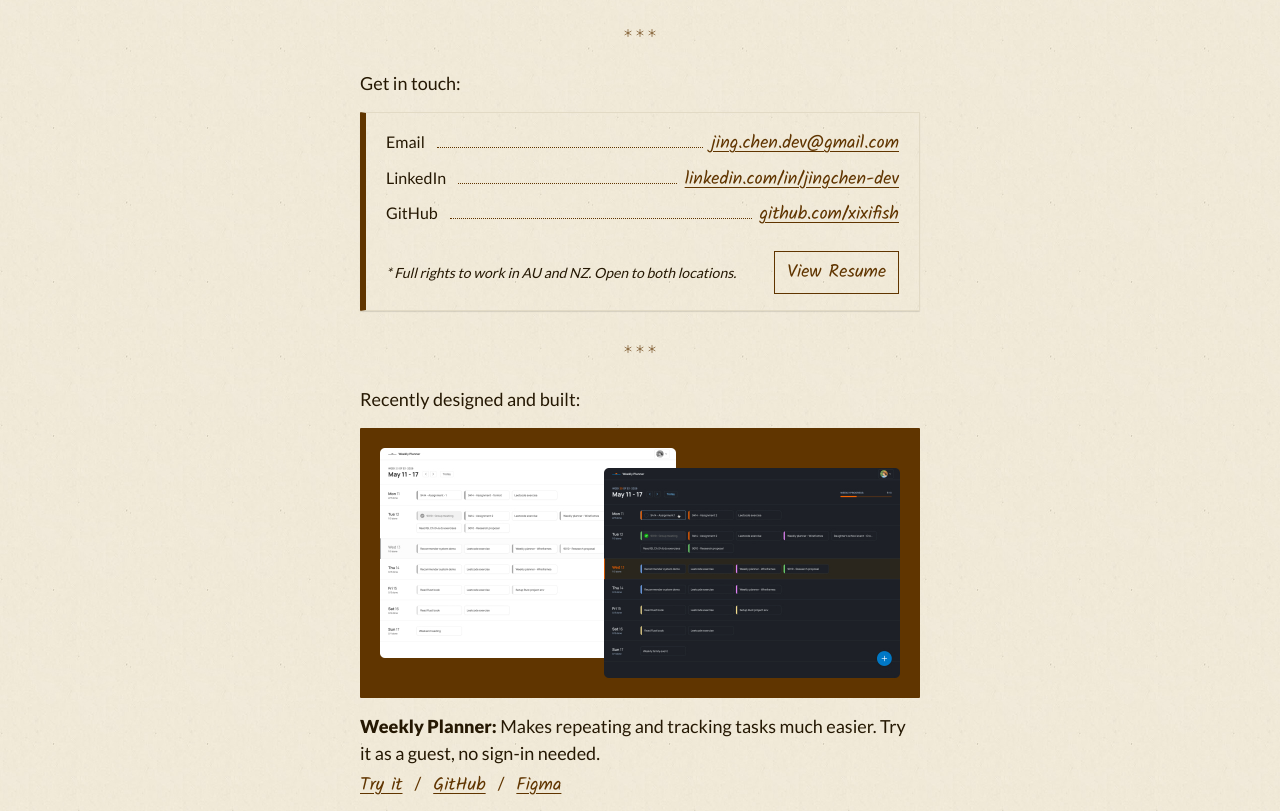
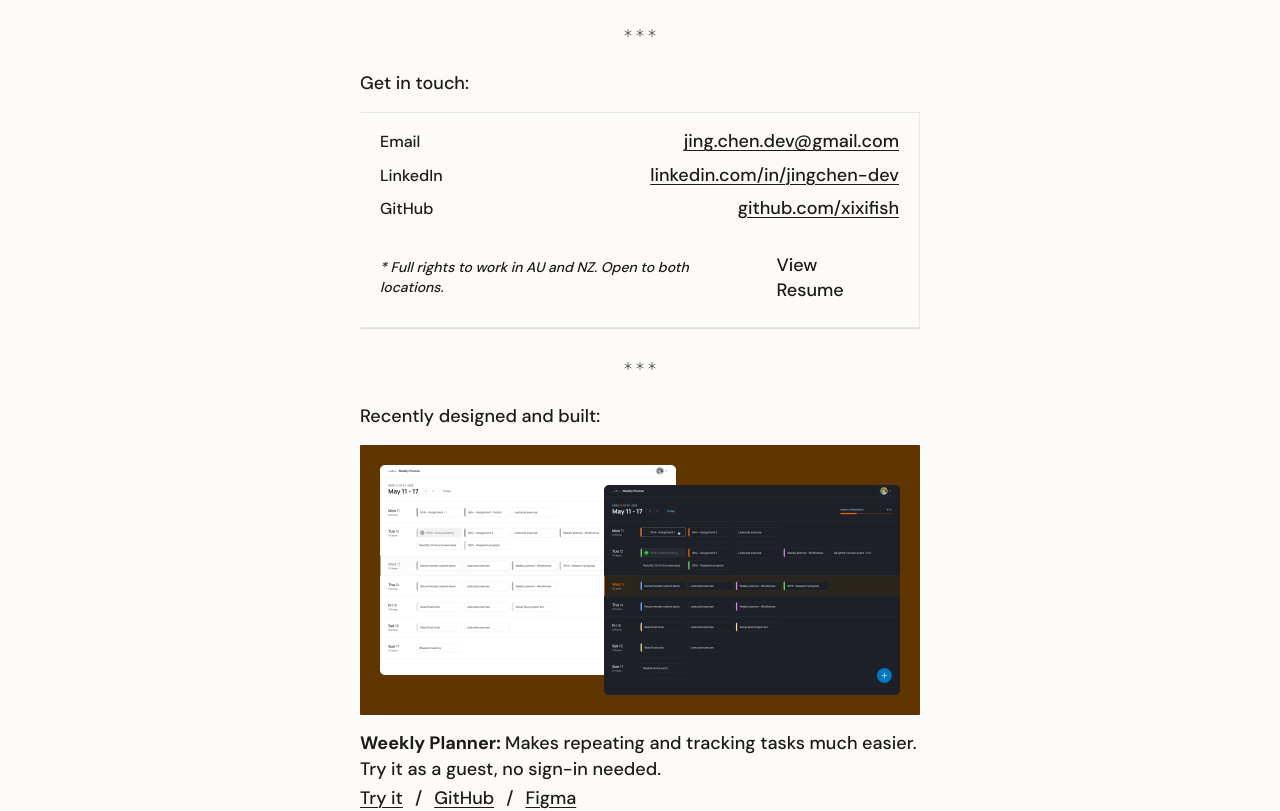
Before and after one commit to xixifish/personal-website, a Next.js app: page / in a window 1280 px wide. Shown: the part 300-1111 px from the top of the page. Built offline with nearby package versions, Linux system fonts and the light colour scheme.

Commit message:
Update fonts and colours

```diff
--- a/app/globals.css
+++ b/app/globals.css
@@ -1,11 +1,10 @@
 :root {
   /* Colors */
-  --color-text: #251803;
-  --color-brown: #603500;
-  --color-muted: #68645e;
-  --color-line: #e2dac5;
-  --color-paper: #efe8d8;
-  --color-link-hover: #8a5418;
+  --color-text: #1c1b19;
+  --color-muted: #5f5c55;
+  --color-line: #e7e7e7;
+  --color-bg: #fcfbf8;
+  --color-highlight: #fff3c4;
 
   /* Sizes */
   --text-name: 3.125rem;
@@ -33,26 +32,23 @@
 }
 
 a {
-  color: var(--color-brown);
-  font-family: var(--font-hand);
+  color: var(--color-text);
   text-underline-offset: 0.2rem;
   text-decoration-thickness: 1px;
 }
 
 a:hover,
 a:focus-visible {
-  color: var(--color-link-hover);
   text-decoration-style: wavy;
 }
 
 body {
   font-family: var(--font-body);
   font-size: var(--text-body);
+  font-weight: 500;
   color: var(--color-text);
   line-height: 1.4;
-  background-image: url("/paper.jpg");
-  background-size: 154px 154px;
-  background-color: var(--color-paper);
+  background-color: var(--color-bg);
 }
 
 h2 {
--- a/app/layout.tsx
+++ b/app/layout.tsx
@@ -1,17 +1,16 @@
 import type { Metadata } from "next";
-import { Kalam, Lato } from "next/font/google";
+import { Sacramento, DM_Sans } from "next/font/google";
 import "./globals.css";
 
-const lato = Lato({
+const dmSans = DM_Sans({
   variable: "--font-body",
-  weight: ["400", "900"],
-  style: ["normal", "italic"],
+  weight: ["500", "600", "700"],
   subsets: ["latin"],
 });
 
-const kalam = Kalam({
-  variable: "--font-hand",
-  weight: ["400", "700"],
+const sacramento = Sacramento({
+  variable: "--font-logo",
+  weight: ["400"],
   subsets: ["latin"],
 });
 
@@ -23,7 +22,7 @@ export const metadata: Metadata = {
 
 export default function RootLayout({ children }: LayoutProps<"/">) {
   return (
-    <html lang="en" className={`${lato.variable} ${kalam.variable}`}>
+    <html lang="en" className={`${dmSans.variable} ${sacramento.variable}`}>
       <body>{children}</body>
     </html>
   );
--- a/app/page.module.css
+++ b/app/page.module.css
@@ -18,7 +18,7 @@
 }
 
 .name {
-  font-family: var(--font-hand);
+  font-family: var(--font-logo);
   font-size: var(--text-name);
   line-height: 1;
 }
--- a/components/ProjectCard.module.css
+++ b/components/ProjectCard.module.css
@@ -1,5 +1,5 @@
 .project {
-  border-bottom: 1px dotted var(--color-brown);
+  border-bottom: 1px dotted var(--color-line);
 }
 
 .cover {
@@ -39,7 +39,7 @@
 .links li + li::before {
   content: "/" / "";
   margin-right: var(--space-3);
-  color: var(--color-brown);
+  color: var(--color-text);
 }
 
 @media (hover: none) {
```
